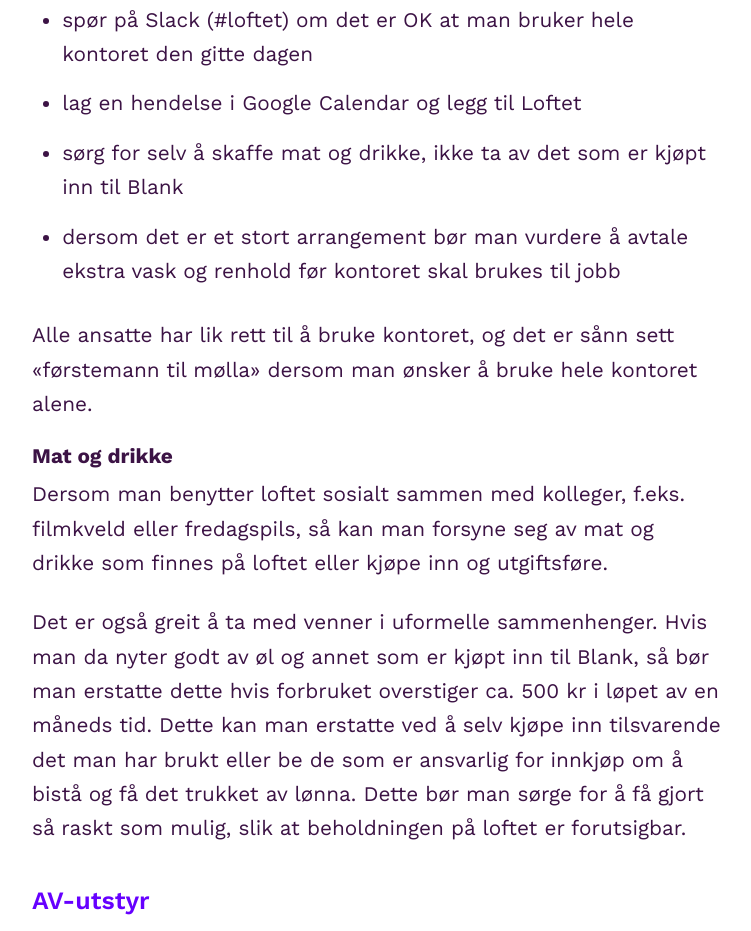
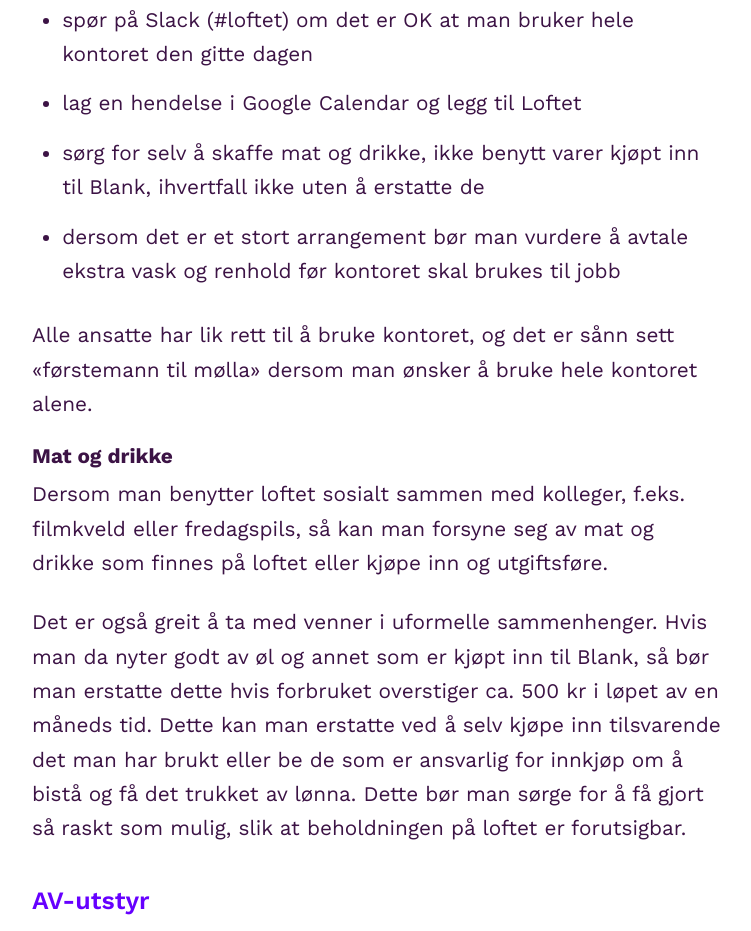
Before and after one commit to blankoslo/about-blank, a Gatsby site: page / in a window 1280 px wide. Shown: the part 9009-9940 px from the top of the page, without its empty margins (68-819 px from the left). Built offline with nearby package versions, Linux system fonts and the light colour scheme; Gatsby itself is replaced by a stand-in of ours; a web font is replaced by a local one.

Commit message:
reformulert detaljer

```diff
--- a/src/content/kontoret.md
+++ b/src/content/kontoret.md
@@ -41,7 +41,7 @@ Det er bare hyggelig dersom ansatte ønsker å bruke kontoret utenfor normal arb
 Dersom man planlegger et arrangement hvor man trenger hele kontoret for seg selv gjelder følgende:
 - spør på Slack (#loftet) om det er OK at man bruker hele kontoret den gitte dagen
 - lag en hendelse i Google Calendar og legg til Loftet
-- sørg for selv å skaffe mat og drikke, ikke ta av det som er kjøpt inn til Blank
+- sørg for selv å skaffe mat og drikke, ikke benytt varer kjøpt inn til Blank, ihvertfall ikke uten å erstatte de
 - dersom det er et stort arrangement bør man vurdere å avtale ekstra vask og renhold før kontoret skal brukes til jobb
 
 Alle ansatte har lik rett til å bruke kontoret, og det er sånn sett «førstemann til mølla» dersom man ønsker å bruke hele kontoret alene.
```
